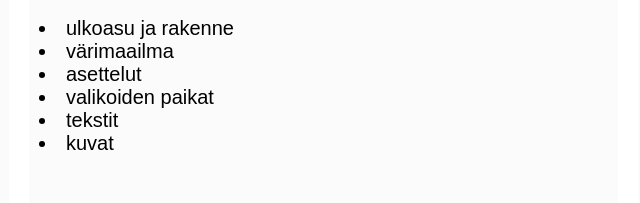
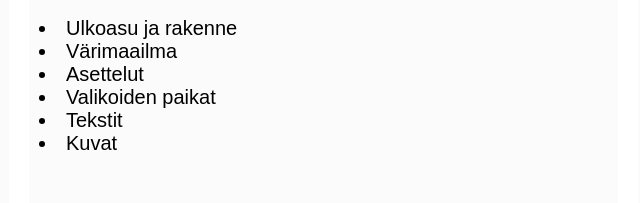
Before and after one commit to Alvar-S/Atk, an Astro site: page / in a window 1280 px wide. Shown: the part 838-1041 px from the top of the page, 324-964 px from the left. Built offline with nearby package versions, Linux system fonts and the light colour scheme; Astro itself is replaced by a stand-in of ours.

Commit message:
varmuus pikku lappari

```diff
--- a/src/pages/index.astro
+++ b/src/pages/index.astro
@@ -89,20 +89,19 @@ import Sivupohja from "../layouts/Sivupohja.astro";
                 Verkkosivuston suunnittelun ABC
                 Haluat verkkosivuston, mutta miten tulisi edetä? Mieti seuraavia kotisivun suunnittelun perusasioita etukäteen. Näin verkkosivuston suunnittelu ja koko prosessi helpottuu!
 
-                <li>ulkoasu ja rakenne</li>
-                <li>värimaailma</li>
-                <li>asettelut</li>
-                <li>valikoiden paikat</li>
-                <li>tekstit</li>
-                <li>kuvat</li>
+                <li>Ulkoasu ja rakenne</li>
+                <li>Värimaailma</li>
+                <li>Asettelut</li>
+                <li>Valikoiden paikat</li>
+                <li>Tekstit</li>
+                <li>Kuvat</li>
                 <br><br/>
                 Suunnittele rohkeasti paperille, tekstinkäsittelyllä tai piirto-ohjelmaan! Kerro omat ideasi!
 
                 Älä jää asian kanssa yksin, vaan ota yhteyttä. Mietitään yhdessä, miten meidän kannattaa edetä verkkosivustosi suunnittelun kanssa. Pidetään palaveri tai puhelinkokous! Autan sinua saamaan toiveittesi mukaiset kotisivut.
-
                 Kun olet jo vähän miettinyt, voit lukea lisää yleisiä mietittäviä asioita osiosta nettisivujen teko.
 
-                internethelp verkkosivuston toteutus toimistoapulainen
+                internet help verkkosivuston toteutus toimistoapulainen
                 Toimistopäällikkö valvoo kotisivujen valmistumista ja työn edistymistä
                 Tekstit
                 Tekstit nettisivulle toimittaa yleensä työn tilaaja eli toimeksiantaja. Internethelp oikolukee, tarkistaa oikeinkirjoituksen ja ehdottaa korjauksia. Tarvittaessa teen myös tekstejä itse, kunhan vähän ohjaat minua.
```
